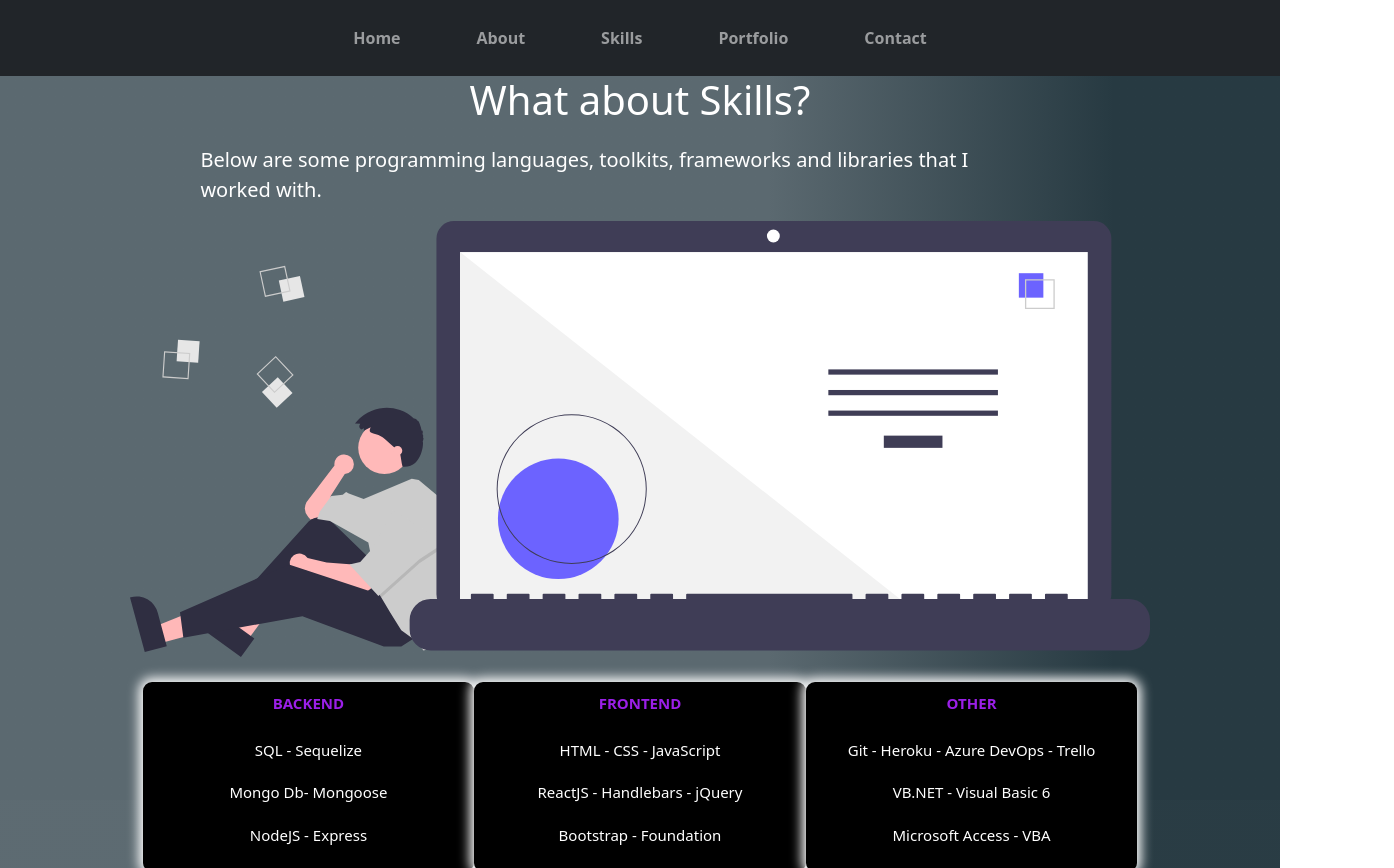
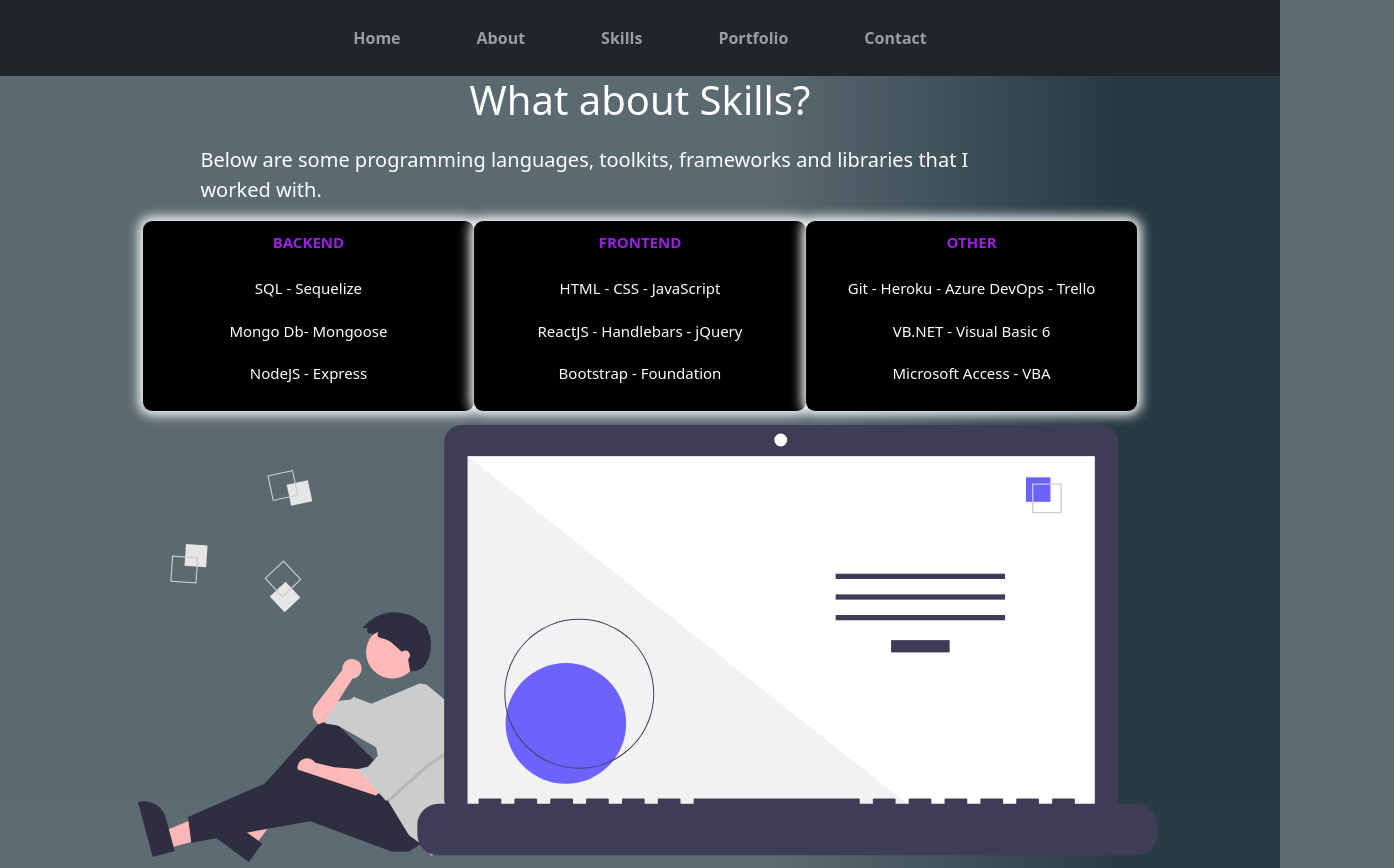
Before and after one commit to KannaVairavan/React_Portfolio, a React (Create React App) app: page /Skills in a window 1280 px wide. Shown: the top 868 px of the page, 1394 px wide, since content can reach past the window. Built offline with nearby package versions, Linux system fonts and the light colour scheme.

Commit message:
modified skill page image style

```diff
--- a/src/components/Skills/Style.css
+++ b/src/components/Skills/Style.css
@@ -38,6 +38,8 @@
 }
 
 .Skills .imgstyle {
-  padding-bottom: 2%;
+  height: 30%;
   position: relative;
+  bottom: 2%;
+  left: 10%;
 }
--- a/src/components/Skills/index.js
+++ b/src/components/Skills/index.js
@@ -40,7 +40,7 @@ const Skils=()=>{
                 <p>
                     Below are some programming languages, toolkits, frameworks and libraries that I worked with.
                 </p>
-                <div> <img className="imgstyle img-fluid rounded mx-auto d-block" src={codeThinking} alt="Code Thinking"></img> </div>
+
                 <div className="Container">
 
 
@@ -52,6 +52,7 @@ const Skils=()=>{
                         )
                     })}
                 </div>
+                <div className="imgstyle"> <img className="img-fluid  rounded" src={codeThinking} alt="Code Thinking"></img> </div>
 
 
         </div>
```
